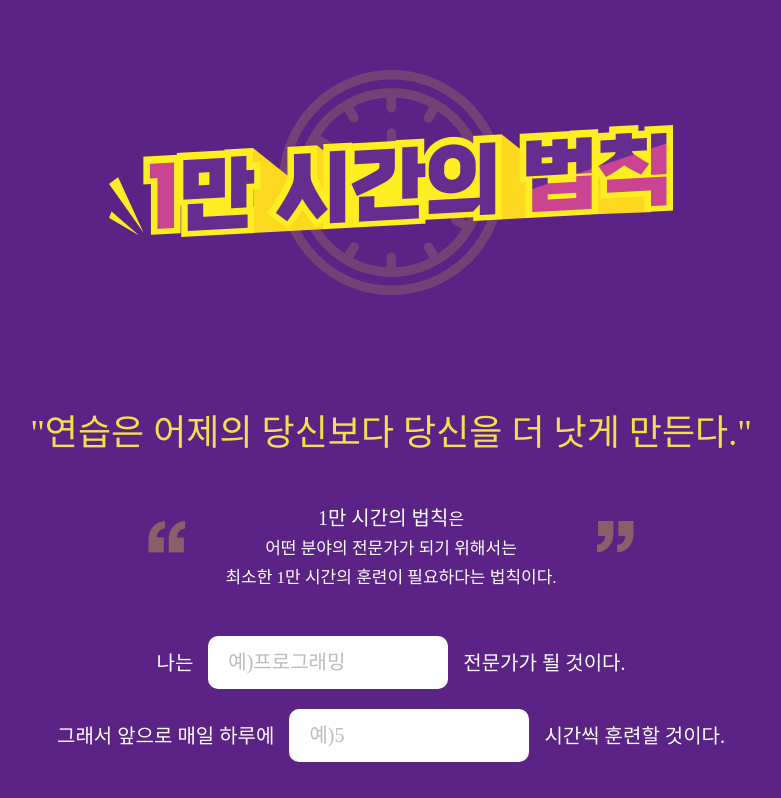
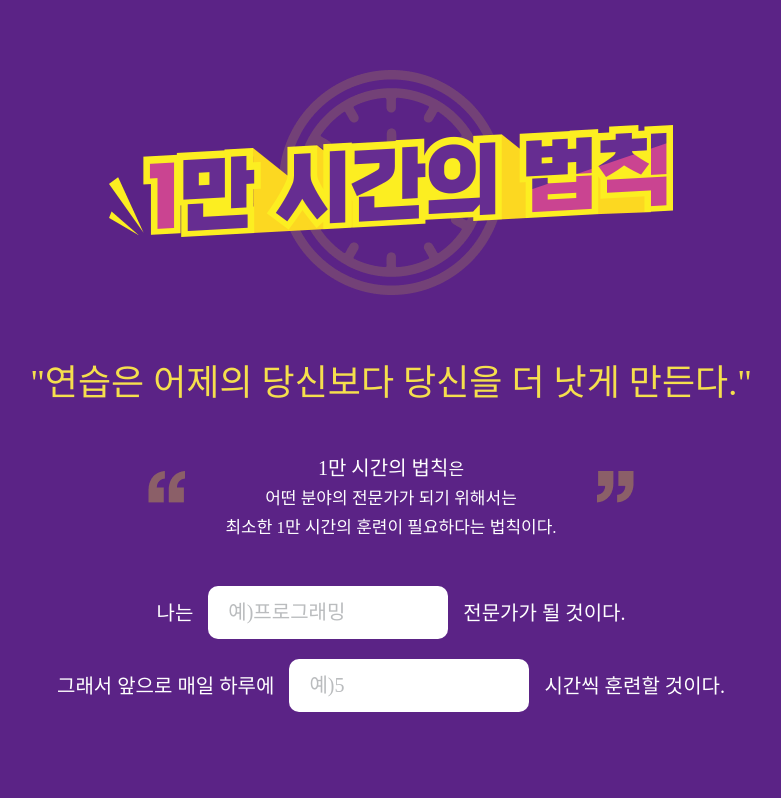
Before and after one commit to junsikBang/test, a plain HTML site: page index.html in a window 1280 px wide. Shown: the top 798 px of the page, without its empty margins (249-1030 px from the left). Drawn offline with Linux system fonts and the light colour scheme; a web font is replaced by a local one.

Commit message:
불필요한 요소 제거 및 수정

```diff
--- a/css/10000hours.css
+++ b/css/10000hours.css
@@ -35,7 +35,6 @@
 }
 
 html, body {
-    width: 100%;
     height: 100%;
 }
 
@@ -46,16 +45,8 @@ body {
 }
 
 /* 메인 콘텐츠 */
-#contents {
-    display: flex;
-    justify-content: center;
-}
 
 .wrapper {
-    width: 100%;
-    height: 100%;
-    display: flex;
-    flex-direction: column;
     margin-top: 50px;
 }
 
@@ -80,7 +71,6 @@ body {
 
 .title_img img {
     width: 100%;
-    height: auto;
 }
 
 /* 1만 시간의 법칙 설명 */
@@ -151,8 +141,6 @@ body {
 
 /* 버튼 공통 스타일 */
 button {
-    display: flex;
-    align-items: center;
     font-family: 'GmarketSansBold';
     font-size: 20px;
     color: #5B2386;
```
